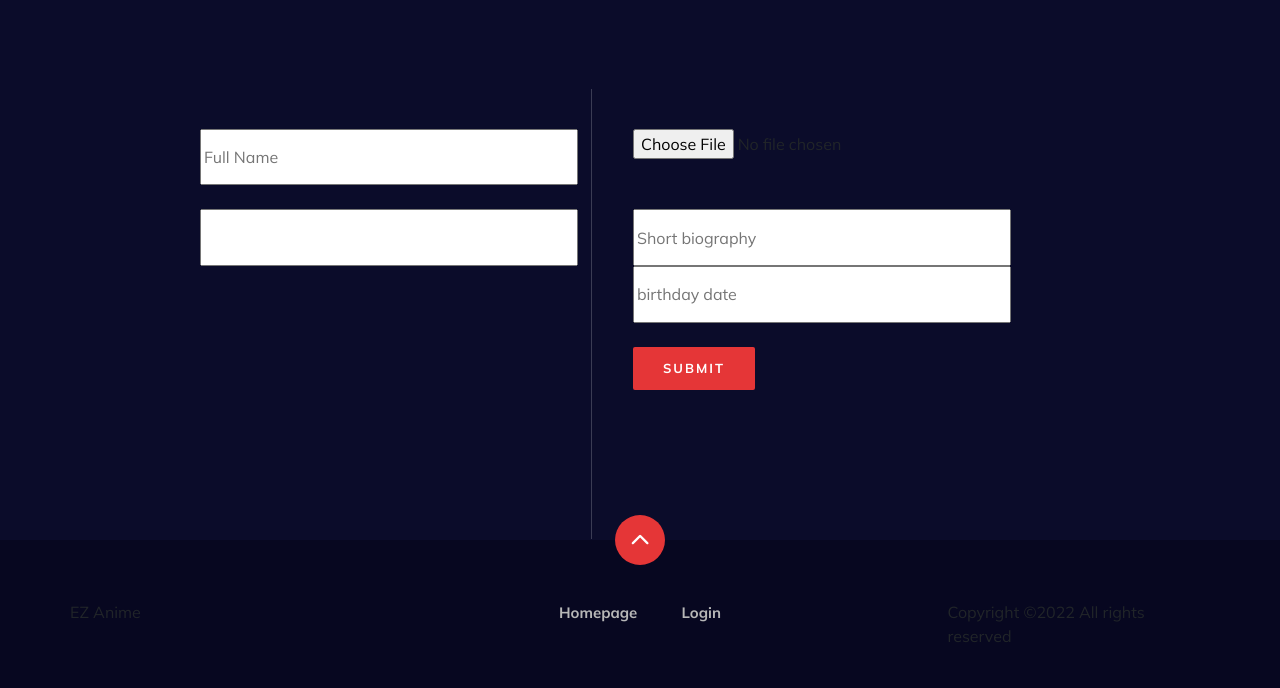
After one commit to mohamad-liyaghi/ez-anime, a Django app: template templates/cast/update-cast.html in a window 1280 px wide. The commit adds this page. Shown: the part 364-1052 px from the top of the page. Run offline with Django 4.2, Linux system fonts and the light colour scheme; the template is opened without the code that fills it, so the values that code supplies are empty, except form fields; tables that the repository leaves empty hold one stand-in row (values such as "Sample post"); form fields are guessed from the names that the template uses; some libraries are stand-ins or nearby versions.

Commit message:
Update actor added

```diff
--- a/apps/cast/urls.py
+++ b/apps/cast/urls.py
@@ -1,10 +1,11 @@
 from django.urls import path
-from .views import AddGenre, AddCast, CastProfile
+from .views import AddGenre, AddCast, UpdateCast, CastProfile
 
 app_name = "cast"
 
 urlpatterns = [
     path("add-genre/",AddGenre.as_view(),name="add-genre"),
     path("add-cast/",AddCast.as_view(),name="add-cast"),
+    path("update-cast/<str:token>/",UpdateCast.as_view(),name="update-cast"),
     path("profile/<str:token>/",CastProfile.as_view(),name="profile")
 ]
--- a/templates/cast/cast-profile.html
+++ b/templates/cast/cast-profile.html
@@ -27,6 +27,9 @@
                         {%for work in object.works.all %}
                             <a href="{%url 'movie:film-detail' work.token%}">{{work}} | </a>
                         {%endfor%}
+                        {%if request.user.is_authenticated%}
+                            <a href="{%url 'cast:update-cast' object.token%}" class="site-btn">Update</a>
+                        {%endif%}
 
                     </div>
                 </div>
--- /dev/null
+++ b/templates/cast/update-cast.html
@@ -0,0 +1,49 @@
+{%extends 'cast/base-cast.html'%}
+<!DOCTYPE html>
+<html lang="en">
+<head>
+    <meta charset="UTF-8">
+    <meta http-equiv="X-UA-Compatible" content="IE=edge">
+    <meta name="viewport" content="width=device-width, initial-scale=1.0">
+    <title>{%block title%}Update cast{%endblock%}</title>
+   {%block page_title%}Update Cast{%endblock%}
+</head>
+<body>
+    {%block main%}
+    <form method="post" enctype="multipart/form-data">{%csrf_token%}
+    <section class="signup spad">
+        <div class="container">
+            <div class="row">
+                <div class="login__form">
+                        <div class="input__item">
+                            <input name="full_name" type="text" placeholder="Full Name" value="{{form.full_name.value}}" maxlength="20">
+                        </div><br>
+                        {{form.role}}
+                </div>
+                <div class="col-lg-6">
+                    <div class="login__social__links">
+                        {{form.avatar}}<br><br>
+                        <div class="input__item">
+                            <input name="biography" type="text" placeholder="Short biography" value="{{form.biography.value}}">
+                        </div>
+                        <div class="input__item">
+                            <input name="birthday" type="text" placeholder="birthday date" value="{{form.birthday.value}}" >
+                        </div>
+                        <br><button type="submit" class="site-btn">Submit</button>
+                    </div>
+
+                </div>
+            </div>
+        </div>
+            </div>
+
+        </div>
+    </form>
+    <style>
+        input{
+            width: 10cm; height: 1.5cm;
+        }
+    </style>
+    {%endblock%}
+</body>
+</html>
```
Also changed, not shown: apps/cast/views.py (+9 -3 lines).
